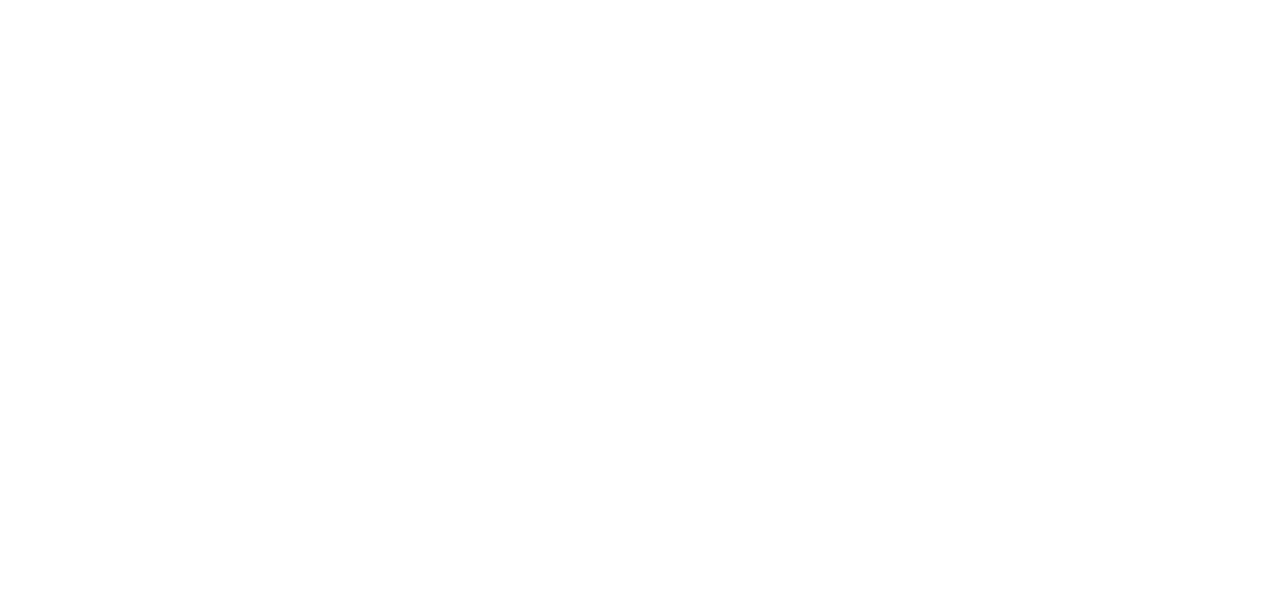
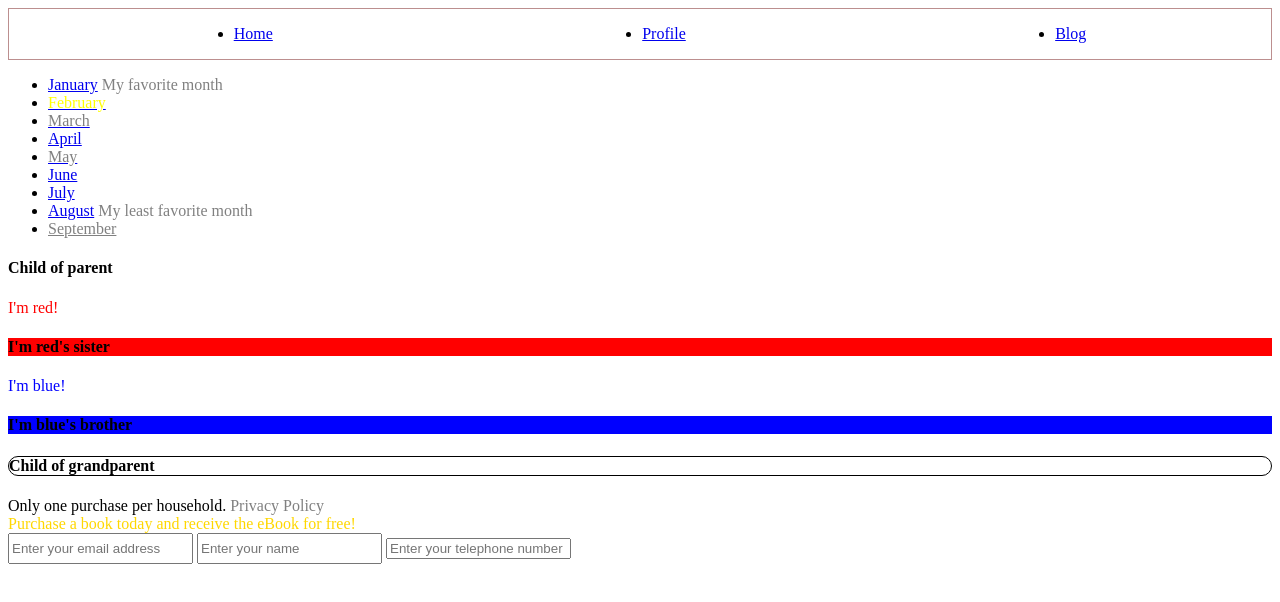
Before and after one commit to palmierie/static-web-exercise-relationship-selectors, a plain HTML site: page index.html in a window 1280 px wide. Drawn offline with Linux system fonts and the light colour scheme.

Commit message:
added styling to index.html

```diff
--- a/css/styles.css
+++ b/css/styles.css
@@ -0,0 +1,45 @@
+header{
+  border: 1px solid rosybrown;
+}
+
+nav ul{
+  display: flex;
+  justify-content: space-around;
+}
+
+.disabled{
+  color:gray;
+}
+.disabled a{
+  color: purple;
+}
+.active{
+  color: yellow;
+}
+
+#red{
+  color: red;
+}
+#blue{
+  color: blue;
+}
+
+#red+h4 {
+  background-color: red;
+}
+#blue+h4{
+  background-color: blue;
+}
+
+.grandparent > h4{
+  border: 1px solid black;
+  border-radius: 15px;
+}
+
+.promo{
+  font-style: bold;
+  color: gold;
+}
+input[type="text"]{
+  height: 25px;
+}
--- a/index.html
+++ b/index.html
@@ -6,6 +6,99 @@
   <link rel="stylesheet" type="text/css" href="css/styles.css">
 </head>
 <body>
+  <header>
+    <nav>
+      <ul>
+        <li><a href="#">Home</a></li>
+        <li><a href="#">Profile</a></li>
+        <li><a href="#">Blog</a></li>
+      </ul>
+    </nav>
+  </header>
 
+  <article>
+    <section>
+      <div class="month-list">
+        <ul>
+          <li>
+            <a href="#">January</a>
+            <span class="disabled">My favorite month</span>
+          </li>
+          <li>
+            <a href="#">
+              <span class="active">February</span>
+            </a>
+          </li>
+          <li>
+            <a href="#">
+              <span class="disabled">March</span>
+            </a>
+          </li>
+          <li>
+            <a href="#">April</a>
+          </li>
+          <li>
+            <a href="#">
+              <div class="promo">
+                <span class="disabled">May</span>
+              </div>
+            </a>
+          </li>
+          <li>
+            <a href="#">June</a>
+          </li>
+          <li>
+            <a href="#">July</a>
+          </li>
+          <li>
+            <a href="#">August</a>
+            <span class="disabled">My least favorite month</span>
+          </li>
+          <li>
+            <a href="#" class="disabled">September</a>
+          </li>
+        </ul>
+      </div>
+    </section>
+  </article>
+  <article>
+    <section>
+      <div class="grandparent">
+        <div class="parent">
+          <h4>Child of parent</h4>
+          <div>
+            <div id="red">I'm red!</div>
+            <h4>I'm red's sister</h4>
+            <div id="blue">I'm blue!</div>
+            <h4>I'm blue's brother</h4>
+          </div>
+        </div>
+        <h4>Child of grandparent</h4>
+      </div>
+    </section>
+  </article>
+  <footer class="padded">
+
+    <div class="disclaimer">
+      Only one purchase per household.
+      <a href="#"></a>
+        <span class="footer-link">
+          <span class="disabled">
+            Privacy Policy
+          </span>
+        </span>
+    </div>
+
+    <div class="promo">
+      Purchase a book today and receive the eBook for free!
+    </div>
+
+    <span>
+        <input type="text" name="email" placeholder="Enter your email address">
+        <input type="text" name="name" placeholder="Enter your name">
+        <input type="tel" name="telephone" placeholder="Enter your telephone number">
+    </span>
+
+  </footer>
 </body>
 </html>
```
